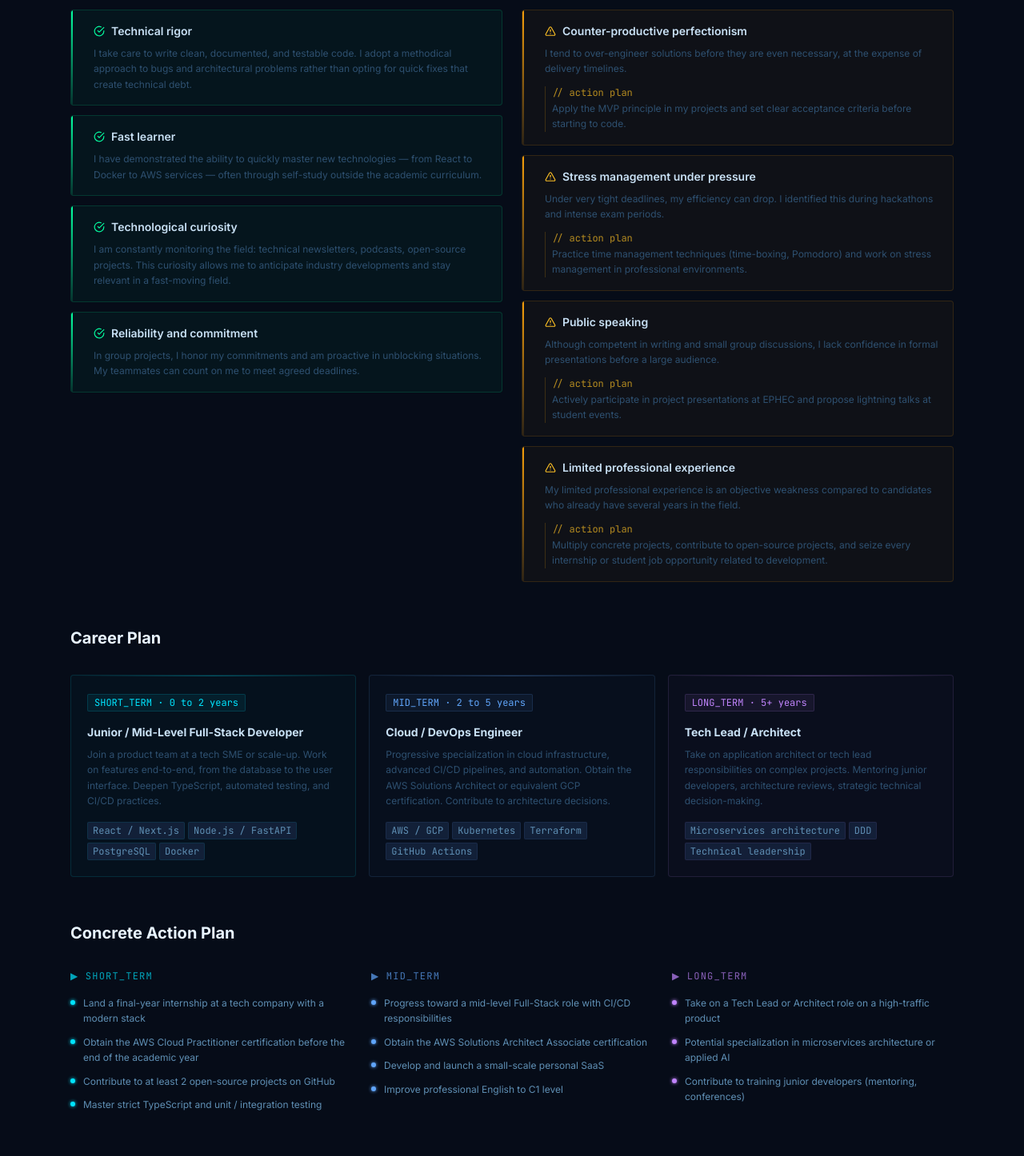
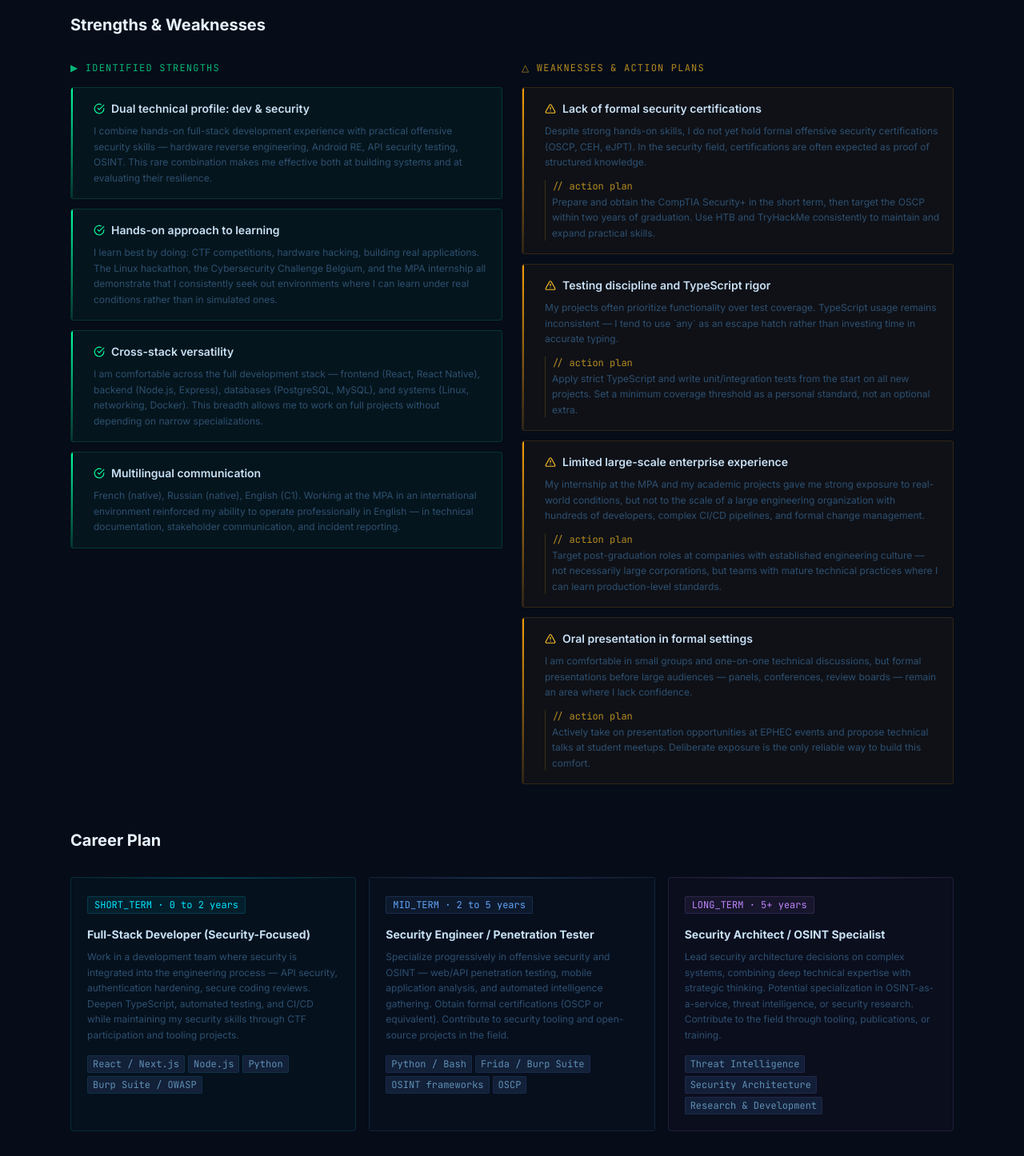
Before and after one commit to dekubruu/Portfolio, a React (Vite) app: page /#/projet-professionnel in a window 1280 px wide. Shown: the part 900-2346 px from the top of the page at 80% size. Built offline with nearby package versions, Linux system fonts and the light colour scheme.

Commit message:
refactor: downgrade React and React-DOM to version 18.3.1; update portfolio and project descriptions for clarity and alignment with professional goals

```diff
--- a/package.json
+++ b/package.json
@@ -10,8 +10,8 @@
   },
   "dependencies": {
     "lucide-react": "^0.378.0",
-    "react": "^19.1.1",
-    "react-dom": "^19.1.1",
+    "react": "^18.3.1",
+    "react-dom": "^18.3.1",
     "react-router-dom": "^6.23.1"
   },
   "devDependencies": {
--- a/src/data/portfolio.js
+++ b/src/data/portfolio.js
@@ -1,4 +1,6 @@
-export const syntheseGlobale = `Resume`
+export const syntheseGlobale = `This year I organized my skills development around six themes that reflect both my technical interests and the professional direction I am building toward. Rather than following a broad academic checklist, each activity was chosen because it filled a specific gap or confirmed a specific direction — systems and Linux, applied cybersecurity, professional discovery, cloud infrastructure, project management, and transversal safety skills.
+
+These activities complemented my internship at the Motion Picture Association and my academic training at EPHEC. Together, they document a progression that is concrete, hands-on, and coherent with my goal of becoming a full-stack developer with a strong security dimension.`
 export const themes = [
   // ─── THEME 1 ──────────────────────────────────────────────────────────────────
   {
--- a/src/data/projet.js
+++ b/src/data/projet.js
@@ -1,115 +1,117 @@
 export const projetProfessionnel = {
   objectif: {
-    titre: 'Cloud-Native Full-Stack Developer',
-    description: `My professional goal is to become a Full-Stack developer specialized in cloud-native architectures and scalable systems. I want to work in a technically demanding environment, ideally within a scale-up or a product company, where I can design high-impact solutions.
+    titre: 'Full-Stack Developer & Security Engineer',
+    description: `My professional goal is to become a developer who bridges full-stack web engineering and applied security — building systems that are not only functional, but designed to withstand real-world threats. I want to work in environments where technical depth is expected and where security is treated as a first-class concern, not an afterthought.
 
-This goal is the result of a reflection built over three years of training at EPHEC. Since the start of my studies, I have observed that the most in-demand skills on the Belgian and European market combine strong application development with a solid understanding of cloud infrastructure. I want to be that hybrid profile: capable of coding a feature in the morning and optimizing a deployment pipeline in the afternoon.`,
+This direction was shaped progressively throughout my three years at EPHEC, but crystallized during my internship at the Motion Picture Association in Brussels. Spending months doing API/web security testing, hardware reverse engineering, Android analysis with Frida and Burp Suite, and OSINT investigations gave me something academic projects rarely provide: an adversarial perspective. I now think about systems from both sides — as someone who builds them and as someone who would try to break them.`,
 
-    motivation: `My primary motivation is intellectual: I enjoy solving complex problems, designing systems that hold under load, and seeing the code I write used by real people. Software development is not merely a job for me — it is a way of thinking and creating.
+    motivation: `What drives me is the challenge of understanding systems at a level most people don't reach. Whether it is extracting firmware from an embedded device, automating data collection from a web application, or designing a clean API architecture — I am motivated by the depth of the problem, not just the output.
 
-I am also driven by the conviction that well-designed technology has a concrete positive impact. Whether it is an application that simplifies a business process or an API that connects services, I want to contribute to products that are useful and well-architected.`,
+I am also drawn to the intersection of full-stack development and security because it remains a rare combination. Companies increasingly need engineers who write production code AND understand its attack surface. That profile is what I am building toward, and every project and experience documented in this portfolio is a step in that direction.`,
   },
 
   metiers: [
     {
       horizon: 'Short term',
       periode: '0 to 2 years',
-      poste: 'Junior / Mid-Level Full-Stack Developer',
+      poste: 'Full-Stack Developer (Security-Focused)',
       description:
-        "Join a product team at a tech SME or scale-up. Work on features end-to-end, from the database to the user interface. Deepen TypeScript, automated testing, and CI/CD practices.",
-      stack: ['React / Next.js', 'Node.js / FastAPI', 'PostgreSQL', 'Docker'],
+        "Work in a development team where security is integrated into the engineering process — API security, authentication hardening, secure coding reviews. Deepen TypeScript, automated testing, and CI/CD while maintaining my security skills through CTF participation and tooling projects.",
+      stack: ['React / Next.js', 'Node.js', 'Python', 'Burp Suite / OWASP'],
     },
     {
       horizon: 'Mid term',
       periode: '2 to 5 years',
-      poste: 'Cloud / DevOps Engineer',
+      poste: 'Security Engineer / Penetration Tester',
       description:
-        "Progressive specialization in cloud infrastructure, advanced CI/CD pipelines, and automation. Obtain the AWS Solutions Architect or equivalent GCP certification. Contribute to architecture decisions.",
-      stack: ['AWS / GCP', 'Kubernetes', 'Terraform', 'GitHub Actions'],
+        "Specialize progressively in offensive security and OSINT — web/API penetration testing, mobile application analysis, and automated intelligence gathering. Obtain formal certifications (OSCP or equivalent). Contribute to security tooling and open-source projects in the field.",
+      stack: ['Python / Bash', 'Frida / Burp Suite', 'OSINT frameworks', 'OSCP'],
     },
     {
       horizon: 'Long term',
       periode: '5+ years',
-      poste: 'Tech Lead / Architect',
+      poste: 'Security Architect / OSINT Specialist',
       description:
-        "Take on application architect or tech lead responsibilities on complex projects. Mentoring junior developers, architecture reviews, strategic technical decision-making.",
-      stack: ['Microservices architecture', 'DDD', 'Technical leadership'],
+        "Lead security architecture decisions on complex systems, combining deep technical expertise with strategic thinking. Potential specialization in OSINT-as-a-service, threat intelligence, or security research. Contribute to the field through tooling, publications, or training.",
+      stack: ['Threat Intelligence', 'Security Architecture', 'Research & Development'],
     },
   ],
 
   forces: [
     {
-      titre: 'Technical rigor',
+      titre: 'Dual technical profile: dev & security',
       description:
-        "I take care to write clean, documented, and testable code. I adopt a methodical approach to bugs and architectural problems rather than opting for quick fixes that create technical debt.",
+        "I combine hands-on full-stack development experience with practical offensive security skills — hardware reverse engineering, Android RE, API security testing, OSINT. This rare combination makes me effective both at building systems and at evaluating their resilience.",
     },
     {
-      titre: 'Fast learner',
+      titre: 'Hands-on approach to learning',
       description:
-        "I have demonstrated the ability to quickly master new technologies — from React to Docker to AWS services — often through self-study outside the academic curriculum.",
+        "I learn best by doing: CTF competitions, hardware hacking, building real applications. The Linux hackathon, the Cybersecurity Challenge Belgium, and the MPA internship all demonstrate that I consistently seek out environments where I can learn under real conditions rather than in simulated ones.",
     },
     {
-      titre: 'Technological curiosity',
+      titre: 'Cross-stack versatility',
       description:
-        "I am constantly monitoring the field: technical newsletters, podcasts, open-source projects. This curiosity allows me to anticipate industry developments and stay relevant in a fast-moving field.",
+        "I am comfortable across the full development stack — frontend (React, React Native), backend (Node.js, Express), databases (PostgreSQL, MySQL), and systems (Linux, networking, Docker). This breadth allows me to work on full projects without depending on narrow specializations.",
     },
     {
-      titre: 'Reliability and commitment',
+      titre: 'Multilingual communication',
       description:
-        "In group projects, I honor my commitments and am proactive in unblocking situations. My teammates can count on me to meet agreed deadlines.",
+        "French (native), Russian (native), English (C1). Working at the MPA in an international environment reinforced my ability to operate professionally in English — in technical documentation, stakeholder communication, and incident reporting.",
     },
   ],
 
   faiblesses: [
     {
-      titre: 'Counter-productive perfectionism',
+      titre: 'Lack of formal security certifications',
       description:
-        "I tend to over-engineer solutions before they are even necessary, at the expense of delivery timelines.",
-      plan: "Apply the MVP principle in my projects and set clear acceptance criteria before starting to code.",
+        "Despite strong hands-on skills, I do not yet hold formal offensive security certifications (OSCP, CEH, eJPT). In the security field, certifications are often expected as proof of structured knowledge.",
+      plan: "Prepare and obtain the CompTIA Security+ in the short term, then target the OSCP within two years of graduation. Use HTB and TryHackMe consistently to maintain and expand practical skills.",
     },
     {
-      titre: 'Stress management under pressure',
+      titre: 'Testing discipline and TypeScript rigor',
       description:
-        "Under very tight deadlines, my efficiency can drop. I identified this during hackathons and intense exam periods.",
-      plan: 'Practice time management techniques (time-boxing, Pomodoro) and work on stress management in professional environments.',
+        "My projects often prioritize functionality over test coverage. TypeScript usage remains inconsistent — I tend to use `any` as an escape hatch rather than investing time in accurate typing.",
+      plan: "Apply strict TypeScript and write unit/integration tests from the start on all new projects. Set a minimum coverage threshold as a personal standard, not an optional extra.",
     },
     {
-      titre: 'Public speaking',
+      titre: 'Limited large-scale enterprise experience',
       description:
-        "Although competent in writing and small group discussions, I lack confidence in formal presentations before a large audience.",
-      plan: "Actively participate in project presentations at EPHEC and propose lightning talks at student events.",
+        "My internship at the MPA and my academic projects gave me strong exposure to real-world conditions, but not to the scale of a large engineering organization with hundreds of developers, complex CI/CD pipelines, and formal change management.",
+      plan: "Target post-graduation roles at companies with established engineering culture — not necessarily large corporations, but teams with mature technical practices where I can learn production-level standards.",
     },
     {
-      titre: 'Limited professional experience',
+      titre: 'Oral presentation in formal settings',
       description:
-        "My limited professional experience is an objective weakness compared to candidates who already have several years in the field.",
-      plan: "Multiply concrete projects, contribute to open-source projects, and seize every internship or student job opportunity related to development.",
+        "I am comfortable in small groups and one-on-one technical discussions, but formal presentations before large audiences — panels, conferences, review boards — remain an area where I lack confidence.",
+      plan: "Actively take on presentation opportunities at EPHEC events and propose technical talks at student meetups. Deliberate exposure is the only reliable way to build this comfort.",
     },
   ],
 
   planAction: {
     courtTerme: [
-      "Land a final-year internship at a tech company with a modern stack",
-      "Obtain the AWS Cloud Practitioner certification before the end of the academic year",
-      "Contribute to at least 2 open-source projects on GitHub",
-      "Master strict TypeScript and unit / integration testing",
+      "Complete the MPA internship and consolidate skills in hardware RE, OSINT, and API security",
+      "Obtain the CompTIA Security+ certification before end of 2026",
+      "Publish at least one open-source OSINT or security automation tool on GitHub",
+      "Reach strict TypeScript and 70%+ test coverage on all new projects",
     ],
     moyenTerme: [
-      "Progress toward a mid-level Full-Stack role with CI/CD responsibilities",
-      "Obtain the AWS Solutions Architect Associate certification",
-      "Develop and launch a small-scale personal SaaS",
-      "Improve professional English to C1 level",
+      "Transition into a full-stack role with a significant security component (SecDevOps, AppSec, or pentest)",
+      "Complete the OSCP certification within 2 years of graduation",
+      "Build and maintain a public homelab environment for security research and tooling development",
+      "Contribute actively to the CTF and security research community",
     ],
     longTerme: [
-      "Take on a Tech Lead or Architect role on a high-traffic product",
-      "Potential specialization in microservices architecture or applied AI",
-      "Contribute to training junior developers (mentoring, conferences)",
+      "Lead security architecture on a product or as an independent consultant",
+      "Develop a recognized specialization in OSINT, mobile security, or hardware reverse engineering",
+      "Contribute to security education — workshops, publications, or open-source tooling used by others",
     ],
   },
 
-  synthese: `My professional project is the result of a reflection built throughout my three years of training at EPHEC. I started with a vague notion of what it means to be a developer and progressively refined that vision through courses, group projects, internships, and the skills development activities documented in this portfolio.
+  synthese: `My professional project is not a straight line — it is the result of following curiosity wherever it led and being honest about what I actually enjoyed doing.
 
-What defines me professionally is the aspiration to be a complete developer: someone who understands the code they write, the infrastructure it runs on, and the business needs it serves. I do not want to be so specialized as to be confined to a niche, nor too generalist to lack technical depth.
+I started at EPHEC as a general Computer Science student. Web development, databases, networking — I found all of it interesting, but nothing pulled me strongly in a specific direction until I participated in the Cybersecurity Challenge Belgium. Solving CTF challenges for the first time, I felt something different: the pleasure of breaking things apart to understand how they work, not just building things that function. That experience redirected how I approached everything else.
 
-The activities I completed this year — AI hackathon, cloud training, network projects, company visits — all contributed to shaping the outline of this profile. They confronted me with environments, tools, and people that confirmed or nuanced my ambitions. I leave this year with a clearer, more realistic, and more motivated vision than ever.`,
+The internship at the Motion Picture Association confirmed the direction. Spending months doing hardware hacking, Android reverse engineering with Frida, API security testing, and OSINT investigations was not just professionally valuable — it was genuinely engaging in a way that pure development alone had never been. I left that experience knowing exactly what I wanted to build toward.
+
+What defines me professionally today is the combination of development and security. I write full-stack applications, and I know how to attack them. That dual perspective is not common, and I intend to build it into a career that remains technically deep and permanently relevant — regardless of which specific technologies are fashionable at any given moment.`,
 }
```
Also changed, not shown: 1 other file (tests, documents, lock files or other folders).
